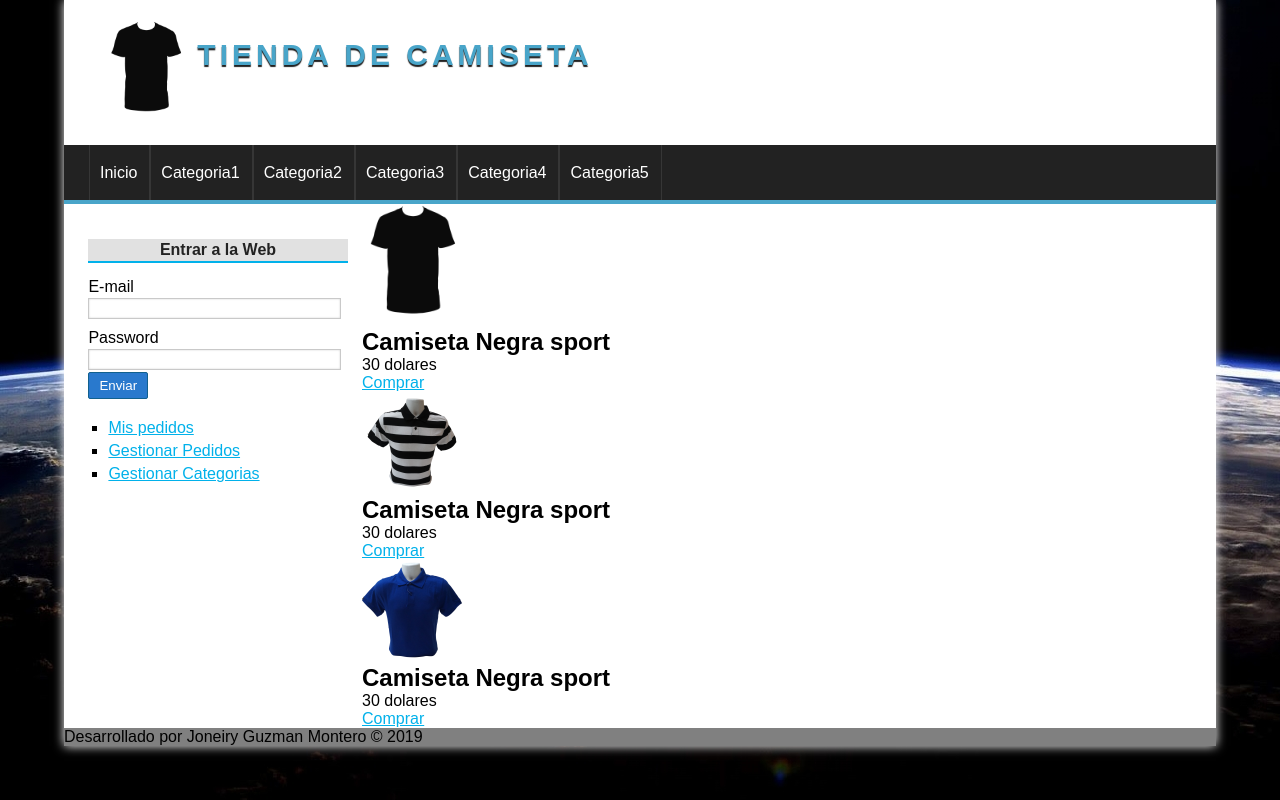
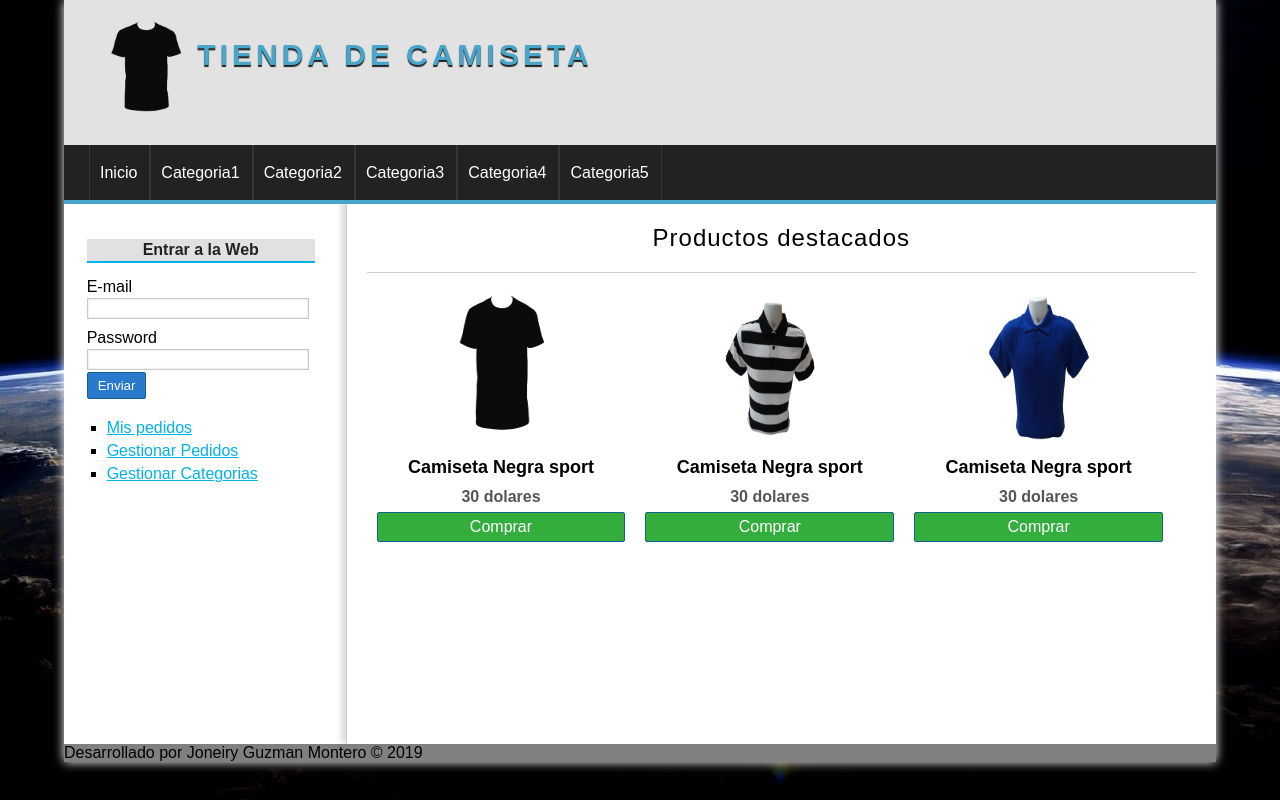
Before and after one commit to JoneiryGM/Mi-tienda, a PHP site: page /E/index_maquetacion.php in a window 1280 px wide. Run offline with PHP 8.4, Linux system fonts and the light colour scheme.

Commit message:
maquetado del index, casi completo

```diff
--- a/assets/css/style.css
+++ b/assets/css/style.css
@@ -40,7 +40,7 @@ a:hover{
 
 #header{
     height: 145px;
-    background-color: white;
+    background-color: rgb(226, 226, 226);
     margin: 0px auto;
 }
 
@@ -128,7 +128,7 @@ a:hover{
 
 /* BARRA LATERAL */
 #lateral{
-    width: 25%;
+    width: 22%;
     min-height: 500px;
     float: left;
     margin-top: 20px;
@@ -209,7 +209,7 @@ input[type="email"]:focus{
 
 input[type="submit"],
 input[type="button"],
-button{
+button, .buttom{
     display: block;
     border-radius: 2px;
     width: auto;
@@ -222,9 +222,63 @@ button{
     cursor: pointer;
 }
 
+.buttom{
+    background: #33AE3D;
+    color: white !important;
+    text-decoration: none;
+}
+
+/* CENTRAL */
+#central{
+    width: 72%;
+    min-height: 500px;
+    float: right;
+    border-left: 1px solid #ccc;
+    box-shadow: -5px -1px 5px #ddd;
+    padding: 20px
+}
+
+#central h1{
+    font-size: 24px;
+    /* min-height: 500px; */
+    font-weight: normal;
+    letter-spacing: 1px;
+    border-bottom: 1px solid #ccc;
+    margin-bottom: 20px;
+    /* margin-top: 20px; */
+    padding: 20px;
+    padding-top: 0px;
+    text-align: center;
+}
+
+/* PRODUCTOS */
+.product{
+    width: 30%;
+    /* height: 181.111px; */
+    /* border: 1px solid #ccc; */
+    float: left;
+    margin-left: 10px;
+    margin-right: 10px;
+    align-content: center;
+    text-align: center;
+    align-items: center;
+}
 
 
-/* PRODUCTOS */
 .product img{
     width: 100px;
+    height: 150px;
+    margin-bottom: 10px;
 }
+
+.product h2{
+    font-size: 18px;
+    margin-bottom: 10px;
+}
+
+.product p{
+    /* font-size: 18px; */
+    font-weight: bold;
+    color: #555;
+    margin-bottom: 6px;
+}
--- a/index_maquetacion.php
+++ b/index_maquetacion.php
@@ -69,27 +69,27 @@
         </aside>
 
         <!-- 4-CONTENIDO CENTRAL -->
-        <div class="central">
-
+        <div id="central">
+           <h1>Productos destacados</h1>
            <div class="product">
              <img src="assets/img/ceta.png" alt="">
              <h2>Camiseta Negra sport</h2>
              <p>30 dolares</p>
-             <a href="">Comprar</a>
+             <a href="" class="buttom">Comprar</a>
            </div>
 
            <div class="product">
              <img src="assets/img/ceta2.jpg" alt="">
              <h2>Camiseta Negra sport</h2>
              <p>30 dolares</p>
-             <a href="">Comprar</a>
+             <a href="" class="buttom">Comprar</a>
            </div>
 
            <div class="product">
              <img src="assets/img/ceta3.jpg" alt="">
              <h2>Camiseta Negra sport</h2>
              <p>30 dolares</p>
-             <a href="">Comprar</a>
+             <a href="" class="buttom">Comprar</a>
            </div>
         </div>
     </div>
```
